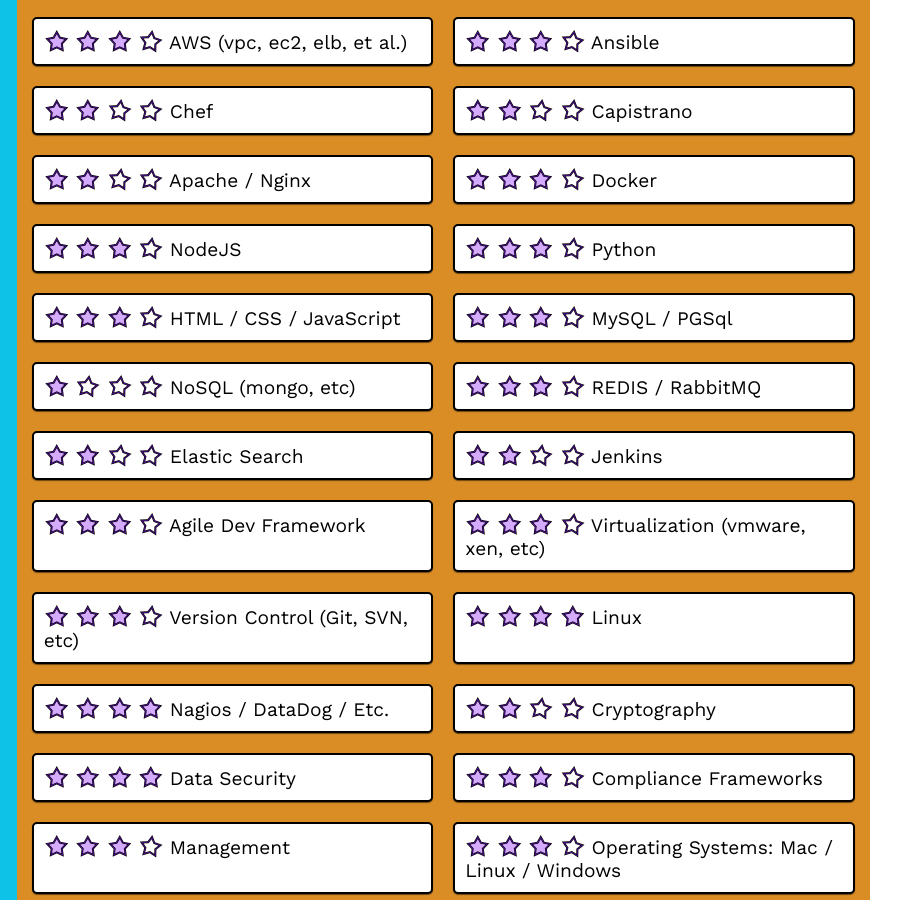
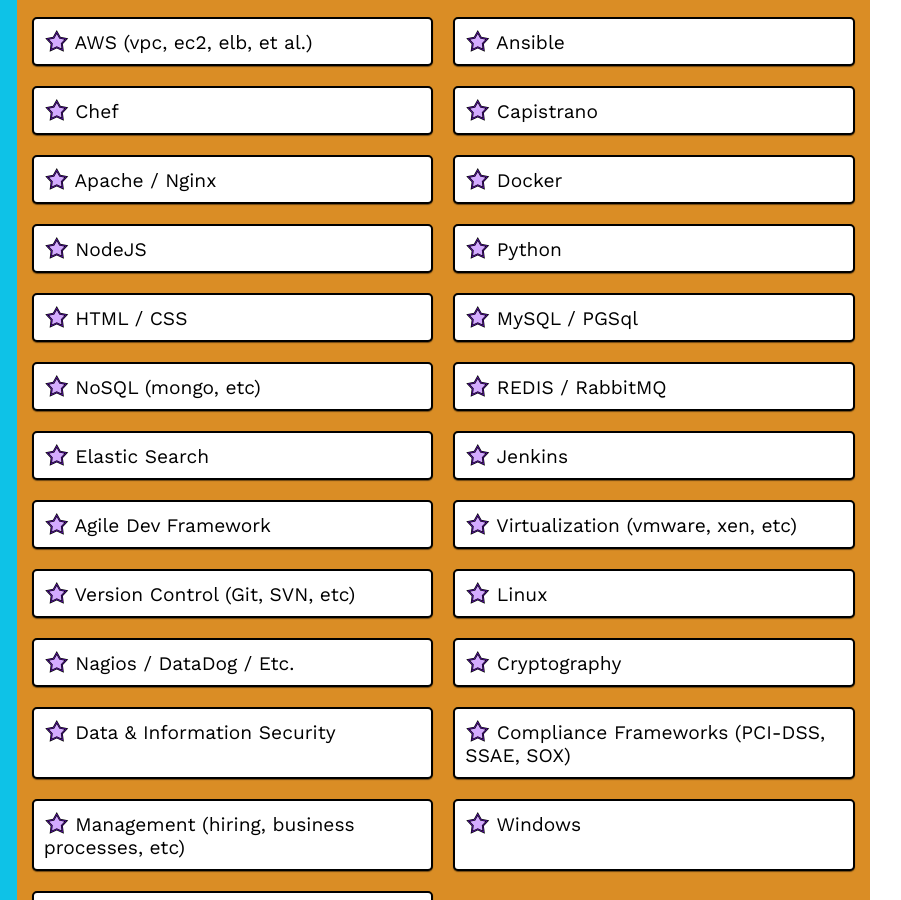
Before and after one commit to somelinuxguy/website, a plain HTML site: page skills.html in a window 1280 px wide. Shown: the part 309-1209 px from the top of the page, 282-1183 px from the left. Drawn offline with nearby package versions, Linux system fonts and the light colour scheme.

Commit message:
update skills and index page.

```diff
--- a/skills.html
+++ b/skills.html
@@ -29,216 +29,135 @@
             <h1 class="content-head">A Tiny Sample of My Skills</h1>
             <div class="skillcard">
             <img src="images/star.png" class="star">
-            <img src="images/star.png" class="star">
-            <img src="images/star.png" class="star">
-            <img src="images/star.png" class="star">
             HTTP / SSH / SMTP etc
             </div>
 
             <div class="skillcard">
-            <img src="images/star.png" class="star">
-            <img src="images/star.png" class="star">
-            <img src="images/star.png" class="star">
             <img src="images/star.png" class="star">
             TCP Networking
             </div>
 
             <div class="skillcard">
             <img src="images/star.png" class="star">
-            <img src="images/star.png" class="star">
-            <img src="images/star.png" class="star">
-            <img src="images/mt-star.png" class="star">
             AWS (vpc, ec2, elb, et al.)
             </div>
 
             <div class="skillcard">
             <img src="images/star.png" class="star">
-            <img src="images/star.png" class="star">
-            <img src="images/star.png" class="star">
-            <img src="images/mt-star.png" class="star">
             Ansible
             </div>
 
             <div class="skillcard">
             <img src="images/star.png" class="star">
-            <img src="images/star.png" class="star">
-            <img src="images/mt-star.png" class="star">
-            <img src="images/mt-star.png" class="star">
             Chef
             </div>
 
             <div class="skillcard">
             <img src="images/star.png" class="star">
-            <img src="images/star.png" class="star">
-            <img src="images/mt-star.png" class="star">
-            <img src="images/mt-star.png" class="star">
             Capistrano
             </div>
 
             <div class="skillcard">
             <img src="images/star.png" class="star">
-            <img src="images/star.png" class="star">
-            <img src="images/mt-star.png" class="star">
-            <img src="images/mt-star.png" class="star">
             Apache / Nginx
             </div>
 
             <div class="skillcard">
             <img src="images/star.png" class="star">
-            <img src="images/star.png" class="star">
-            <img src="images/star.png" class="star">
-            <img src="images/mt-star.png" class="star">
             Docker
             </div>
 
             <div class="skillcard">
             <img src="images/star.png" class="star">
-            <img src="images/star.png" class="star">
-            <img src="images/star.png" class="star">
-            <img src="images/mt-star.png" class="star">
             NodeJS
             </div>
 
             <div class="skillcard">
             <img src="images/star.png" class="star">
-            <img src="images/star.png" class="star">
-            <img src="images/star.png" class="star">
-            <img src="images/mt-star.png" class="star">
             Python
             </div>
 
             <div class="skillcard">
             <img src="images/star.png" class="star">
-            <img src="images/star.png" class="star">
-            <img src="images/star.png" class="star">
-            <img src="images/mt-star.png" class="star">
-            HTML / CSS / JavaScript
+            HTML / CSS
             </div>
 
             <div class="skillcard">
             <img src="images/star.png" class="star">
-            <img src="images/star.png" class="star">
-            <img src="images/star.png" class="star">
-            <img src="images/mt-star.png" class="star">
             MySQL / PGSql
             </div>
 
             <div class="skillcard">
             <img src="images/star.png" class="star">
-            <img src="images/mt-star.png" class="star">
-            <img src="images/mt-star.png" class="star">
-            <img src="images/mt-star.png" class="star">
             NoSQL (mongo, etc)
             </div>
 
             <div class="skillcard">
             <img src="images/star.png" class="star">
-            <img src="images/star.png" class="star">
-            <img src="images/star.png" class="star">
-            <img src="images/mt-star.png" class="star">
             REDIS / RabbitMQ
             </div>
 
             <div class="skillcard">
             <img src="images/star.png" class="star">
-            <img src="images/star.png" class="star">
-            <img src="images/mt-star.png" class="star">
-            <img src="images/mt-star.png" class="star">
             Elastic Search
             </div>
 
             <div class="skillcard">
             <img src="images/star.png" class="star">
-            <img src="images/star.png" class="star">
-            <img src="images/mt-star.png" class="star">
-            <img src="images/mt-star.png" class="star">
             Jenkins
             </div>
 
             <div class="skillcard">
             <img src="images/star.png" class="star">
-            <img src="images/star.png" class="star">
-            <img src="images/star.png" class="star">
-            <img src="images/mt-star.png" class="star">
             Agile Dev Framework
             </div>
 
             <div class="skillcard">
             <img src="images/star.png" class="star">
-            <img src="images/star.png" class="star">
-            <img src="images/star.png" class="star">
-            <img src="images/mt-star.png" class="star">
             Virtualization (vmware, xen, etc)
             </div>
 
             <div class="skillcard">
             <img src="images/star.png" class="star">
-            <img src="images/star.png" class="star">
-            <img src="images/star.png" class="star">
-            <img src="images/mt-star.png" class="star">
             Version Control (Git, SVN, etc)
             </div>
 
             <div class="skillcard">
-            <img src="images/star.png" class="star">
-            <img src="images/star.png" class="star">
-            <img src="images/star.png" class="star">
             <img src="images/star.png" class="star">
             Linux
             </div>
 
             <div class="skillcard">
             <img src="images/star.png" class="star">
-            <img src="images/star.png" class="star">
-            <img src="images/star.png" class="star">
-            <img src="images/star.png" class="star">
             Nagios / DataDog / Etc.
             </div>
 
             <div class="skillcard">
             <img src="images/star.png" class="star">
-            <img src="images/star.png" class="star">
-            <img src="images/mt-star.png" class="star">
-            <img src="images/mt-star.png" class="star">
             Cryptography
             </div>
 
             <div class="skillcard">
             <img src="images/star.png" class="star">
-            <img src="images/star.png" class="star">
-            <img src="images/star.png" class="star">
-            <img src="images/star.png" class="star">
-            Data Security
+            Data & Information Security
             </div>
 
             <div class="skillcard">
             <img src="images/star.png" class="star">
-            <img src="images/star.png" class="star">
-            <img src="images/star.png" class="star">
-            <img src="images/mt-star.png" class="star">
-            Compliance Frameworks
+            Compliance Frameworks (PCI-DSS, SSAE, SOX)
             </div>
 
             <div class="skillcard">
             <img src="images/star.png" class="star">
-            <img src="images/star.png" class="star">
-            <img src="images/star.png" class="star">
-            <img src="images/mt-star.png" class="star">
-            Management
+            Management (hiring, business processes, etc)
             </div>
 
             <div class="skillcard">
             <img src="images/star.png" class="star">
-            <img src="images/star.png" class="star">
-            <img src="images/star.png" class="star">
-            <img src="images/mt-star.png" class="star">
-            Operating Systems: Mac / Linux / Windows
+            Windows
             </div>
 
             <div class="skillcard">
-            <img src="images/star.png" class="star">
-            <img src="images/star.png" class="star">
-            <img src="images/star.png" class="star">
             <img src="images/star.png" class="star">
             Hardware (workstation, server, or networking)
             </div>
@@ -247,6 +166,6 @@
 
         </article>
 
-        <footer class="main-footer">This is just highlights so I show up in your search.</footer>
+        <footer class="main-footer">Like most sysadmin/devops/it directors I have technical Fruit Salad resume.</footer>
     </div>
     </body>
```
Also changed, not shown: index.html (+2 -2 lines), css/main.css (line endings or trailing spaces).
